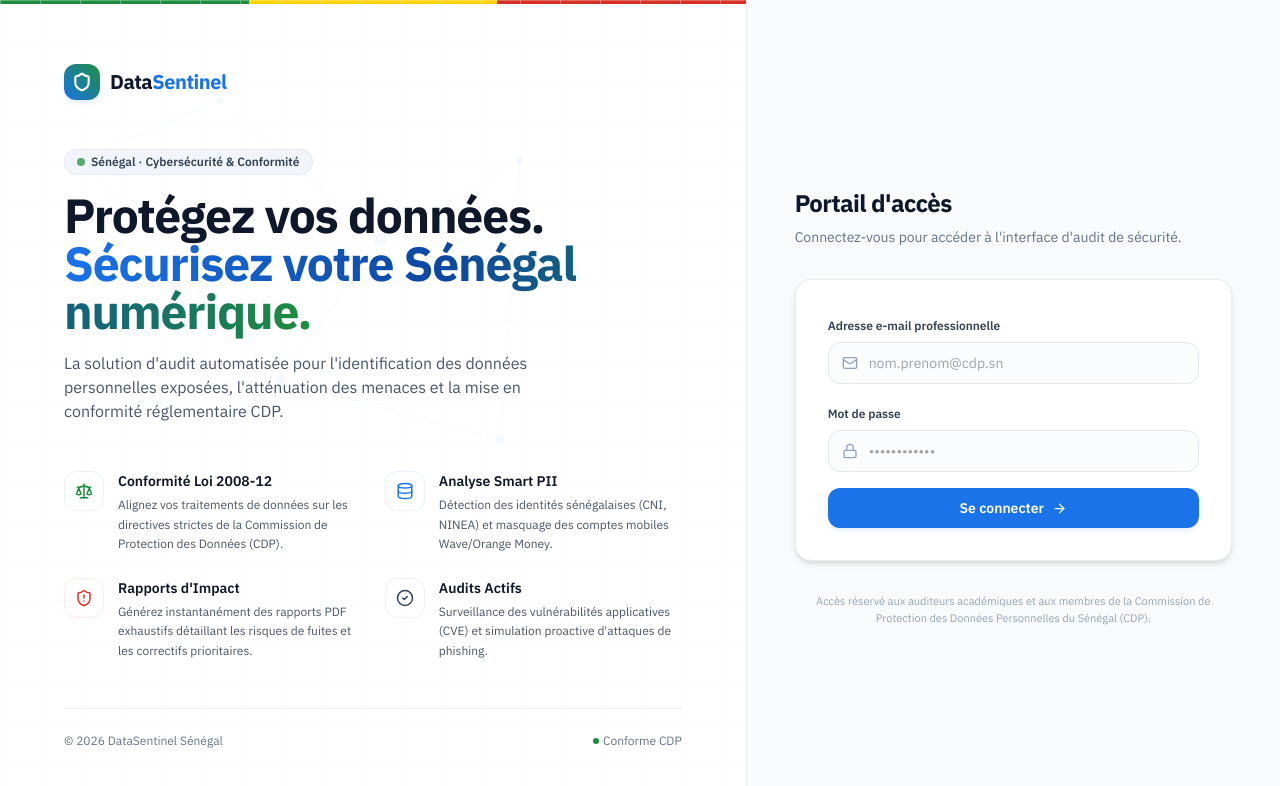
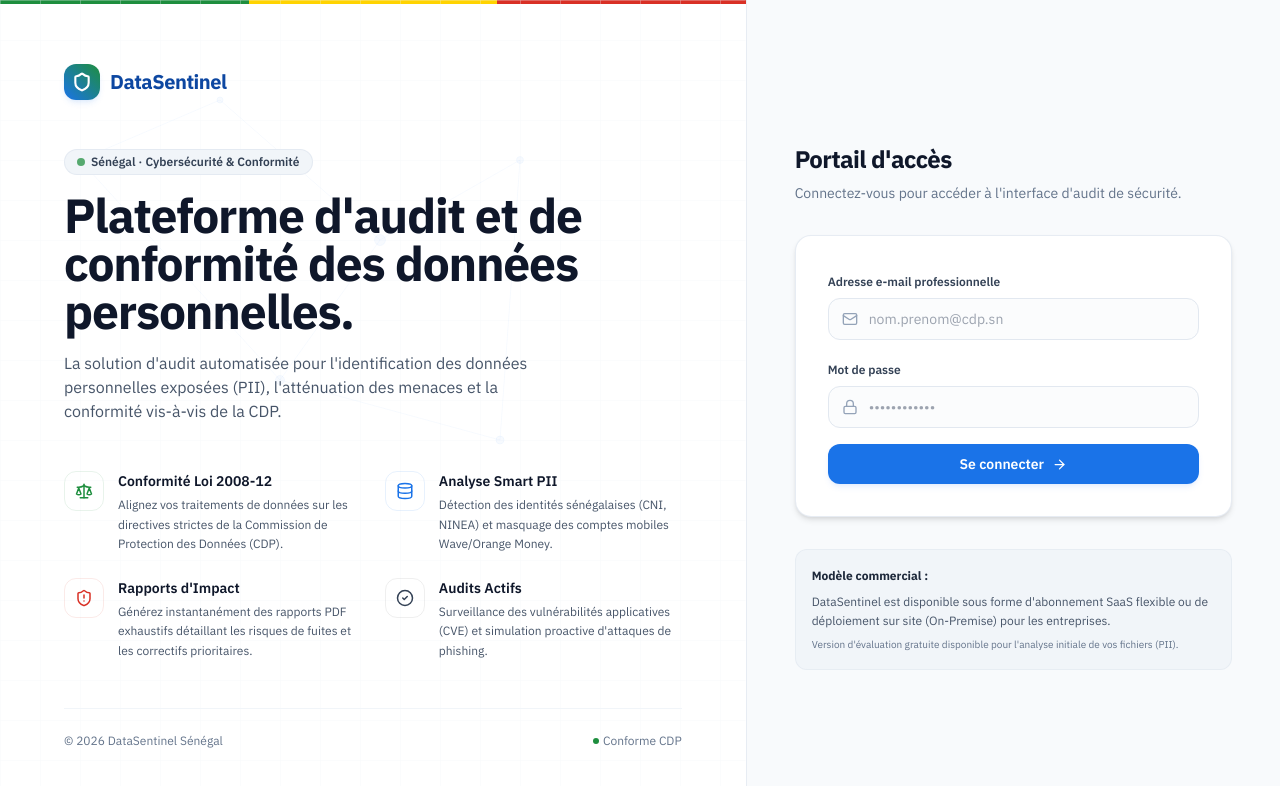
Before and after one commit to emdy13/DataSentinel, a React (Vite) app in the folder frontend/: page / in a window 1280 px wide. Shown: the top 786 px of the page. Built offline with nearby package versions, Linux system fonts and the light colour scheme.

Commit message:
feat: refine brand styling and add business model note to login page

```diff
--- a/frontend/src/components/Login.jsx
+++ b/frontend/src/components/Login.jsx
@@ -84,8 +84,8 @@
           <div className="w-9 h-9 rounded-xl bg-gradient-to-tr from-[#1A73E8] to-[#1E8E3E] flex items-center justify-center shadow-md shadow-[#1A73E8]/10">
             <Shield size={20} color="white" strokeWidth={2.5} />
           </div>
-          <span className="text-xl font-bold tracking-tight text-slate-900">
-            Data<span className="text-[#1A73E8]">Sentinel</span>
+          <span className="text-xl font-bold tracking-tight text-[#0D47A1]">
+            DataSentinel
           </span>
         </div>
 
@@ -97,13 +97,10 @@
               Sénégal · Cybersécurité & Conformité
             </span>
             <h1 className="text-3xl md:text-4xl lg:text-5xl font-extrabold tracking-tight leading-tight text-slate-900">
-              Protégez vos données. <br />
-              <span className="bg-gradient-to-r from-[#1A73E8] via-[#0D47A1] to-[#1E8E3E] bg-clip-text text-transparent">
-                Sécurisez votre Sénégal numérique.
-              </span>
+              Plateforme d'audit et de conformité des données personnelles.
             </h1>
             <p className="text-slate-600 text-sm md:text-base max-w-lg leading-relaxed">
-              La solution d'audit automatisée pour l'identification des données personnelles exposées, l'atténuation des menaces et la mise en conformité réglementaire CDP.
+              La solution d'audit automatisée pour l'identification des données personnelles exposées (PII), l'atténuation des menaces et la conformité vis-à-vis de la CDP.
             </p>
           </div>
 
@@ -243,9 +240,11 @@
             </form>
           </div>
 
-          <p className="text-[11px] text-slate-400 text-center">
-            Accès réservé aux auditeurs académiques et aux membres de la Commission de Protection des Données Personnelles du Sénégal (CDP).
-          </p>
+          <div className="bg-slate-100 border border-slate-200/60 rounded-xl p-4 text-xs text-slate-600 space-y-1.5 leading-relaxed">
+            <p className="font-bold text-slate-800">Modèle commercial :</p>
+            <p>DataSentinel est disponible sous forme d'abonnement SaaS flexible ou de déploiement sur site (On-Premise) pour les entreprises.</p>
+            <p className="text-[10px] text-slate-500">Version d'évaluation gratuite disponible pour l'analyse initiale de vos fichiers (PII).</p>
+          </div>
 
         </div>
       </div>
--- a/frontend/src/components/Navbar.jsx
+++ b/frontend/src/components/Navbar.jsx
@@ -23,7 +23,7 @@
       <div className="flex items-center gap-2 flex-shrink-0">
         <Shield size={22} color="#1A73E8" strokeWidth={2.5} />
         <span className="text-lg font-semibold text-[#0D47A1] tracking-tight">
-          Data<span className="text-[#1A73E8]">Sentinel</span>
+          DataSentinel
         </span>
       </div>
 
```
